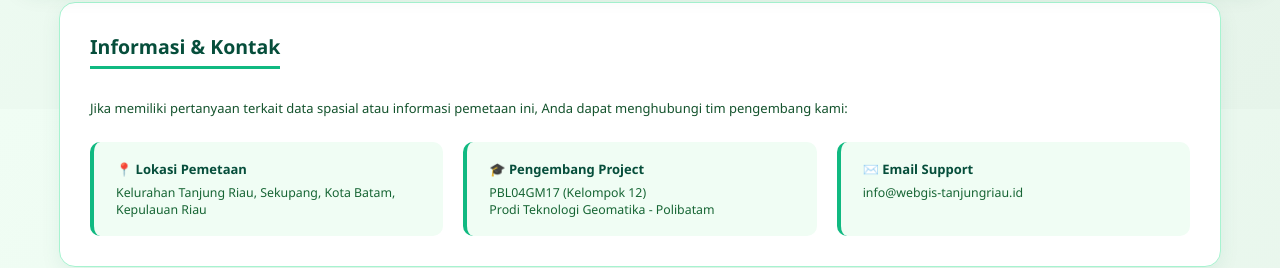
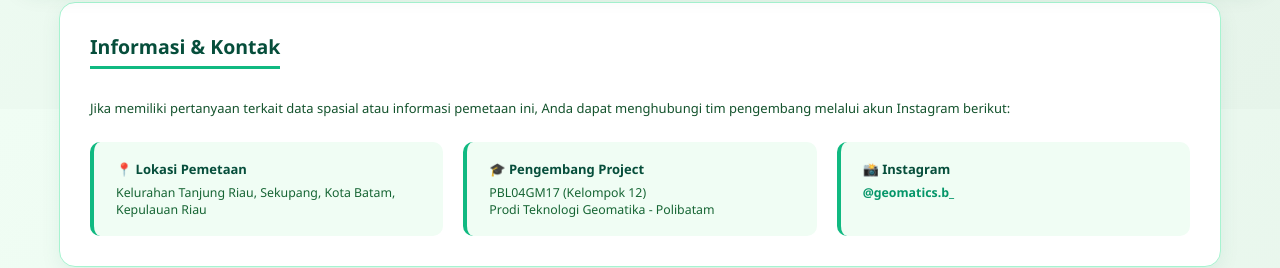
Before and after one commit to imam6a/webgispbl04gm17, a plain HTML site: page index.html in a window 1280 px wide. Shown: the part 3891-4159 px from the top of the page. Drawn offline with Linux system fonts and the light colour scheme.

Commit message:
Update index.html

```diff
--- a/index.html
+++ b/index.html
@@ -391,6 +391,16 @@
             font-size: 0.95rem;
         }
 
+        .contact-card a {
+            color: #059669;
+            text-decoration: none;
+            font-weight: 700;
+        }
+
+        .contact-card a:hover {
+            text-decoration: underline;
+        }
+
         /* Footer */
         footer {
             text-align: center;
@@ -619,7 +629,7 @@
         <!-- 3. SECTION KONTAK -->
         <section id="kontak">
             <h2>Informasi & Kontak</h2>
-            <p>Jika memiliki pertanyaan terkait data spasial atau informasi pemetaan ini, Anda dapat menghubungi tim pengembang kami:</p>
+            <p>Jika memiliki pertanyaan terkait data spasial atau informasi pemetaan ini, Anda dapat menghubungi tim pengembang melalui akun Instagram berikut:</p>
 
             <div class="contact-info">
                 <div class="contact-card">
@@ -631,8 +641,8 @@
                     <p>PBL04GM17 (Kelompok 12)<br>Prodi Teknologi Geomatika - Polibatam</p>
                 </div>
                 <div class="contact-card">
-                    <h4>✉️ Email Support</h4>
-                    <p>info@webgis-tanjungriau.id</p>
+                    <h4>📸 Instagram</h4>
+                    <p><a href="https://instagram.com/geomatics.b_" target="_blank">@geomatics.b_</a></p>
                 </div>
             </div>
         </section>
```
